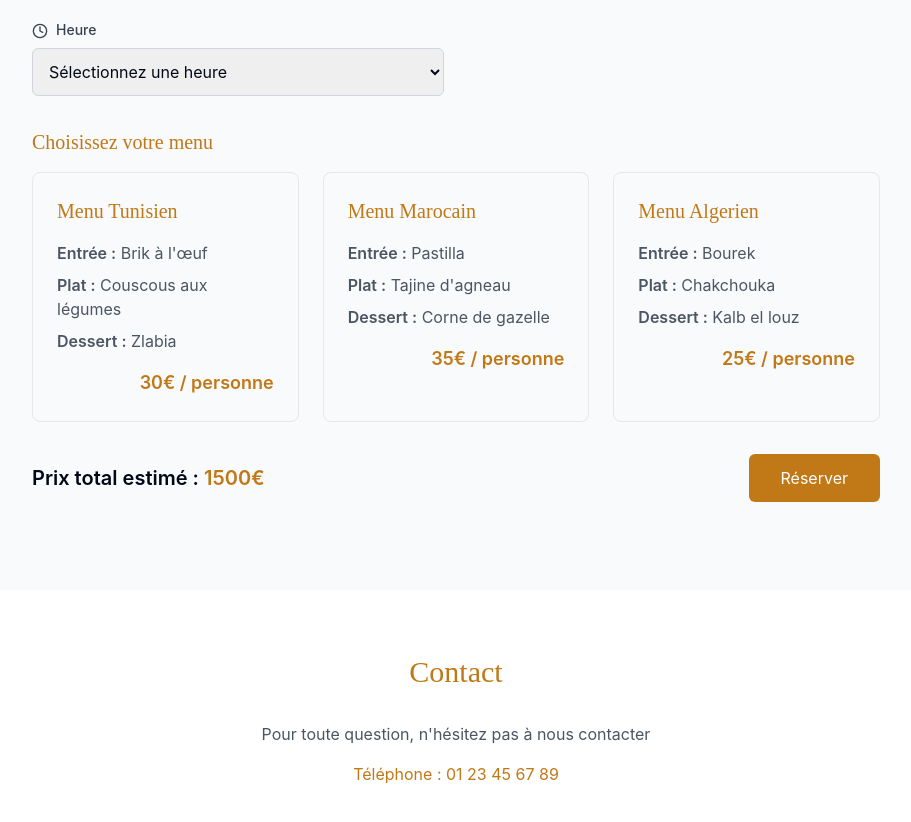
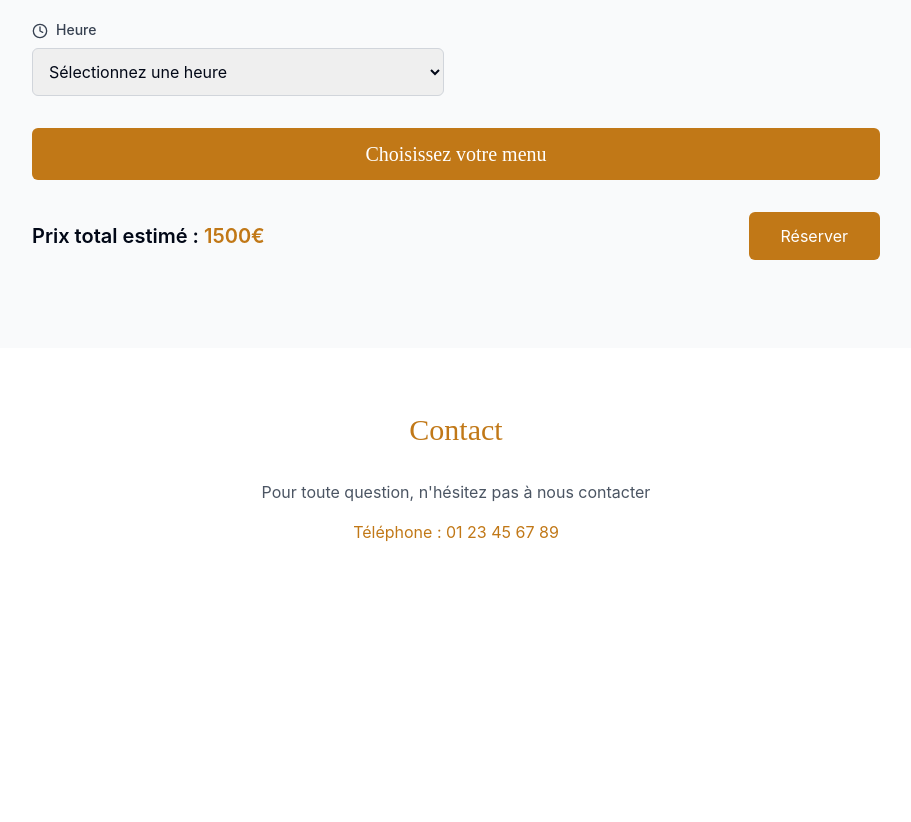
Before and after one commit to Raouane/salim, a React (Vite) app: page / in a window 1280 px wide. Shown: the part 1080-1902 px from the top of the page, without its empty margins (184-1095 px from the left). After the commit the page ends 1688 px from the top, so only its background shows below. Built offline with nearby package versions, Linux system fonts and the light colour scheme.

Commit message:
Update menu selection display
Make the menu options appear only when the user clicks on "Choisissez votre menu".
[skip gpt_engineer]

```diff
--- a/src/components/ReservationForm.tsx
+++ b/src/components/ReservationForm.tsx
@@ -34,6 +34,8 @@ const ReservationForm = () => {
     time: "",
     selectedMenu: "",
   });
+
+  const [showMenus, setShowMenus] = useState(false);
 
   const handleSubmit = (e: React.FormEvent) => {
     e.preventDefault();
@@ -154,8 +156,16 @@ const ReservationForm = () => {
         </div>
 
         <div className="space-y-4">
-          <h3 className="text-xl font-display text-primary">Choisissez votre menu</h3>
-          <div className="grid grid-cols-1 md:grid-cols-3 gap-6">
+          <button
+            type="button"
+            onClick={() => setShowMenus(!showMenus)}
+            className="w-full bg-primary text-white px-6 py-3 rounded-md hover:bg-primary/90 transition-colors text-xl font-display"
+          >
+            {showMenus ? "Masquer les menus" : "Choisissez votre menu"}
+          </button>
+
+          {showMenus && (
+            <div className="grid grid-cols-1 md:grid-cols-3 gap-6 mt-4">
               {Object.entries(menus).map(([type, menu]) => (
                 <MenuCard
                   key={type}
@@ -169,6 +179,7 @@ const ReservationForm = () => {
                 />
               ))}
             </div>
+          )}
         </div>
 
         <div className="flex justify-between items-center">
```
Lines whose indentation alone changed are shown as unchanged.
